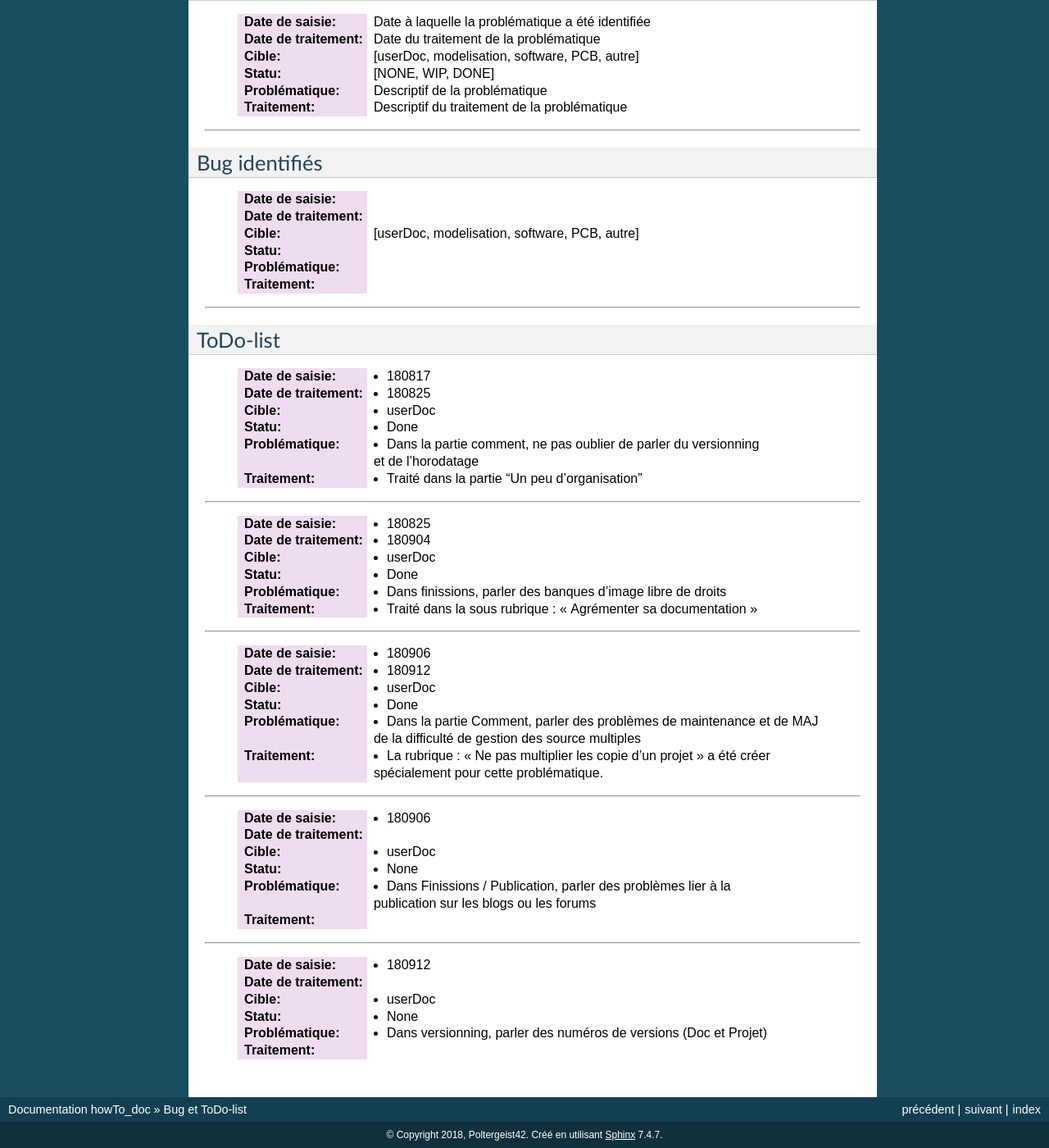
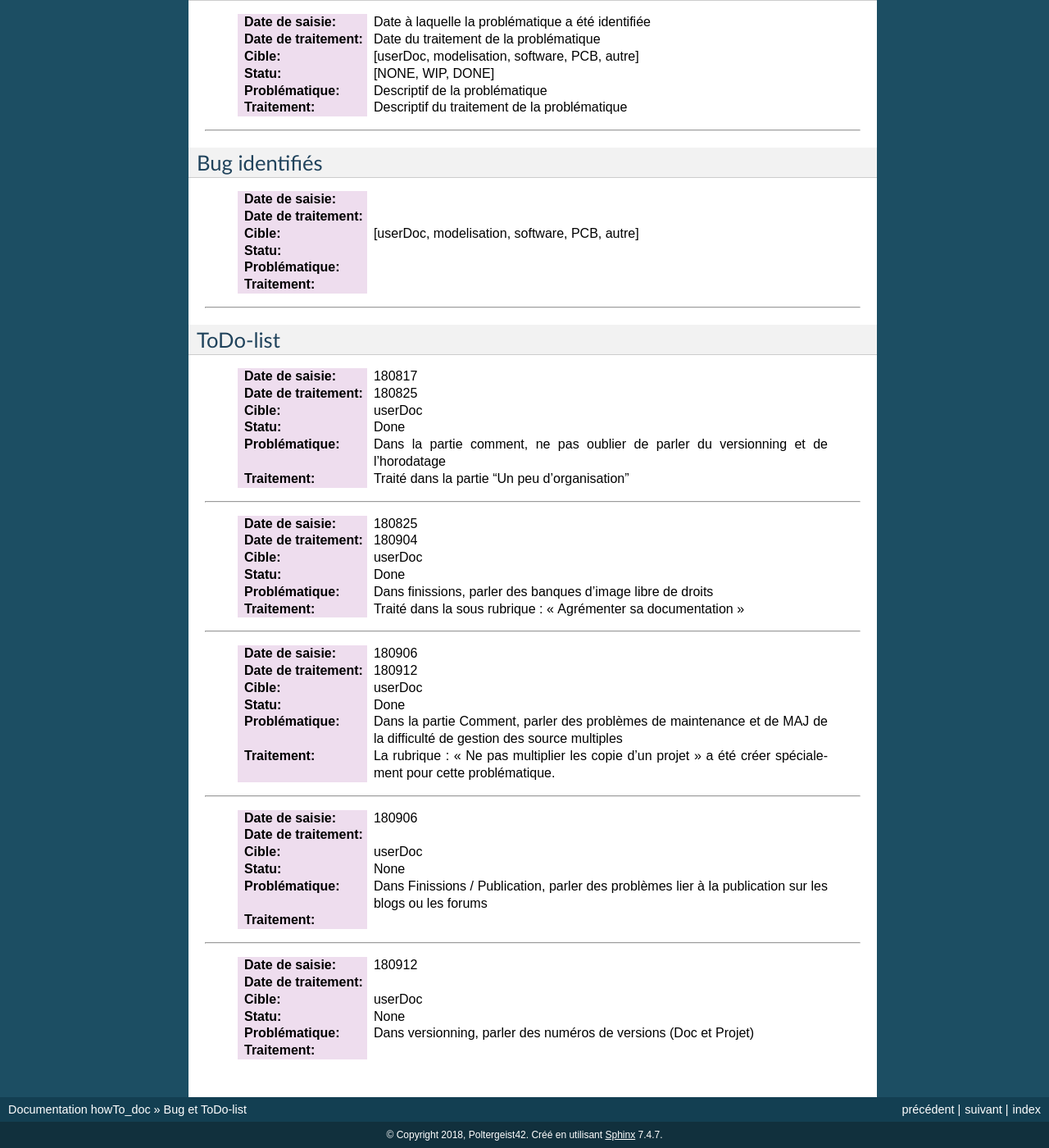
Before and after one commit to volab/howto_doc, a Sphinx documentation site: the page built from _1_userDoc/source/Bug_ToDoLst.rst, in a window 1280 px wide and 1400 px high, scrolled down 453 px. Shown: the whole window at 82% size. Built offline with Sphinx 7.4.7, drawn with Linux system fonts in a browser that asks for light colours.

Commit message:
UP: howTo_Doc et Bug_todoLst

```diff
--- a/_1_userDoc/source/Bug_ToDoLst.rst
+++ b/_1_userDoc/source/Bug_ToDoLst.rst
@@ -47,49 +47,49 @@ Bug identifiés
 ToDo-list
 =========
 
-    :Date de saisie:        * 180817
-    :Date de traitement:    * 180825
-    :Cible:                 * userDoc
-    :Statu:                 * Done
-    :Problématique:         * Dans la partie comment, ne pas oublier de parler du versionning
-                              et de l'horodatage
-    :Traitement:            * Traité dans la partie 'Un peu d'organisation'
+    :Date de saisie:        180817
+    :Date de traitement:    180825
+    :Cible:                 userDoc
+    :Statu:                 Done
+    :Problématique:         Dans la partie comment, ne pas oublier de parler du versionning
+                            et de l'horodatage
+    :Traitement:            Traité dans la partie 'Un peu d'organisation'
 
 ####
 
-    :Date de saisie:        * 180825
-    :Date de traitement:    * 180904
-    :Cible:                 * userDoc
-    :Statu:                 * Done
-    :Problématique:         * Dans finissions, parler des banques d'image libre de droits
-    :Traitement:            * Traité dans la sous rubrique : "Agrémenter sa documentation"
+    :Date de saisie:        180825
+    :Date de traitement:    180904
+    :Cible:                 userDoc
+    :Statu:                 Done
+    :Problématique:         Dans finissions, parler des banques d'image libre de droits
+    :Traitement:            Traité dans la sous rubrique : "Agrémenter sa documentation"
 
 ####
 
-    :Date de saisie:        * 180906
-    :Date de traitement:    * 180912
-    :Cible:                 * userDoc
-    :Statu:                 * Done
-    :Problématique:         * Dans la partie Comment, parler des problèmes de maintenance et de MAJ
-                              de la difficulté de gestion des source multiples
-    :Traitement:            * La rubrique : "Ne pas multiplier les copie d'un projet" a été créer
-                              spécialement pour cette problématique.
+    :Date de saisie:        180906
+    :Date de traitement:    180912
+    :Cible:                 userDoc
+    :Statu:                 Done
+    :Problématique:         Dans la partie Comment, parler des problèmes de maintenance et de MAJ
+                            de la difficulté de gestion des source multiples
+    :Traitement:            La rubrique : "Ne pas multiplier les copie d'un projet" a été créer
+                            spécialement pour cette problématique.
 
 ####
 
-    :Date de saisie:        * 180906
+    :Date de saisie:        180906
     :Date de traitement:
-    :Cible:                 * userDoc
-    :Statu:                 * None
-    :Problématique:         * Dans Finissions / Publication, parler des problèmes lier à la
-                              publication sur les blogs ou les forums
+    :Cible:                 userDoc
+    :Statu:                 None
+    :Problématique:         Dans Finissions / Publication, parler des problèmes lier à la
+                            publication sur les blogs ou les forums
     :Traitement:
 
 ####
 
-    :Date de saisie:        * 180912
+    :Date de saisie:        180912
     :Date de traitement:
-    :Cible:                 * userDoc
-    :Statu:                 * None
-    :Problématique:         * Dans versionning, parler des numéros de versions (Doc et Projet)
+    :Cible:                 userDoc
+    :Statu:                 None
+    :Problématique:         Dans versionning, parler des numéros de versions (Doc et Projet)
     :Traitement:
```
Also changed, not shown: _1_userDoc/source/howTo_Doc.rst (+8 -9 lines).
